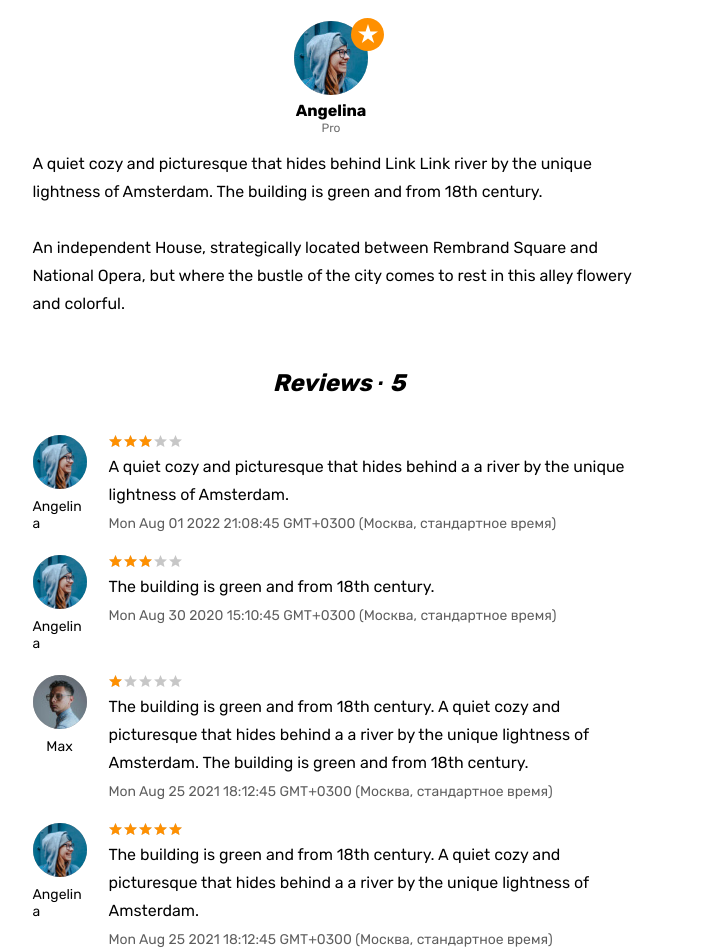
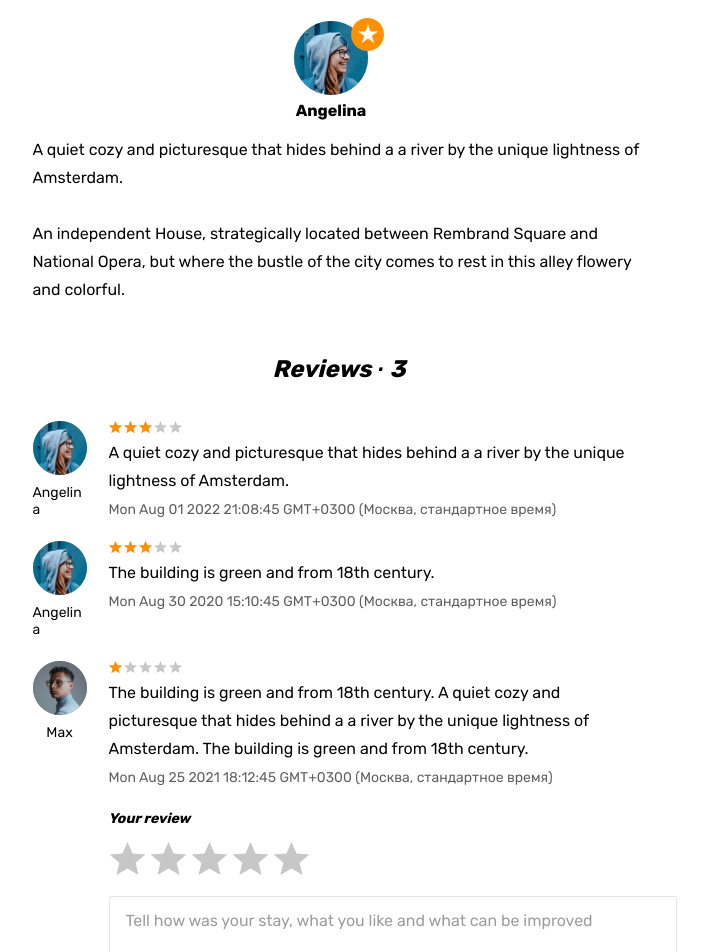
Before and after one commit to Ramitsan/877447-six-cities-10, a React (Create React App) app in the folder project/: page /offer/1 in a window 1280 px wide. Shown: the part 1100-2052 px from the top of the page, without its empty margins (301-1009 px from the left). Built offline with nearby package versions, Linux system fonts and the light colour scheme.

Commit message:
Передает данные конкретного оффера на страницу room

```diff
--- /dev/null
+++ b/project/src/components/images-gallery/images-gallery.tsx
@@ -0,0 +1,35 @@
+import { useParams } from 'react-router-dom';
+import { offers } from '../../mocks/offers';
+
+type ImageItemProps = {
+  src: string,
+  alt: string
+}
+
+function ImageItem({ src, alt }: ImageItemProps): JSX.Element {
+  return (
+    <div className="property__image-wrapper">
+      <img className="property__image" src={src} alt={alt} />
+    </div>
+  );
+}
+
+export default function ImagesGallery(): JSX.Element {
+  const MAX_IMAGES_COUNT = 6;
+  const { id } = useParams();
+  const offer = offers.filter((item) => item.id === Number(id))[0];
+  const { images, type } = offer;
+  const photos = images.slice(0, MAX_IMAGES_COUNT);
+
+  return (
+    <div className="property__gallery">
+      {photos.map((src) => (
+        <ImageItem
+          key={src}
+          src={src}
+          alt={type}
+        />
+      ))}
+    </div>
+  );
+}
--- a/project/src/components/review/review.tsx
+++ b/project/src/components/review/review.tsx
@@ -6,18 +6,20 @@ type ReviewProps = {
 }
 
 export default function Review({ comment }: ReviewProps): JSX.Element {
+  const {user, rating, commentText, date} = comment;
+  const {avatarUrl, name} = user;
   return (
     <li className="reviews__item">
       <div className="reviews__user user">
         <div className="reviews__avatar-wrapper user__avatar-wrapper">
-          <img className="reviews__avatar user__avatar" src={comment.user.avatarUrl} width="54" height="54" alt="Reviews avatar" />
+          <img className="reviews__avatar user__avatar" src={avatarUrl} width="54" height="54" alt="Reviews avatar" />
         </div>
-        <span className="reviews__user-name">{comment.user.name}</span>
+        <span className="reviews__user-name">{name}</span>
       </div>
       <div className="reviews__info">
-        <RaitingStars rating={comment.rating} />
-        <p className="reviews__text">{comment.commentText}</p>
-        <time className="reviews__time" dateTime="2019-04-24">{comment.date}</time>
+        <RaitingStars rating={rating} />
+        <p className="reviews__text">{commentText}</p>
+        <time className="reviews__time" dateTime="2019-04-24">{date}</time>
       </div>
     </li>
   );
--- a/project/src/hooks/useMap.tsx
+++ b/project/src/hooks/useMap.tsx
@@ -32,7 +32,7 @@ export default function useMap(mapRef: MutableRefObject<HTMLElement | null>, cit
       //   instance.remove();
       // };
     }
-  }, [map, mapRef, city]);
+  }, [mapRef, city]);
 
   return map;
 }
--- a/project/src/mocks/offers.ts
+++ b/project/src/mocks/offers.ts
@@ -16,11 +16,21 @@ export const offers: OfferType[] = [
     host: {
       avatarUrl: 'img/avatar-angelina.jpg',
       id: 3,
-      isPro: true,
+      isPro: false,
       name: 'Angelina',
     },
     id: 1,
-    images: ['img/apartment-01.jpg'],
+    images: [
+      'img/room.jpg',
+      'img/apartment-01.jpg',
+      'img/apartment-02.jpg',
+      'img/apartment-03.jpg',
+      'img/studio-01.jpg',
+      'img/apartment-01.jpg',
+      'img/apartment-03.jpg',
+      'img/room.jpg',
+      'img/apartment-02.jpg',
+    ],
     isFavorite: true,
     isPremium: true,
     location: {
@@ -32,7 +42,7 @@ export const offers: OfferType[] = [
     previewImage: 'img/apartment-small-03.jpg',
     price: 120,
     rating: 2.1,
-    title: 'Beautiful & luxurious studio at great location',
+    title: 'Beautiful & luxurious apartment at great location',
     type: 'apartment'
   },
   {
@@ -54,7 +64,17 @@ export const offers: OfferType[] = [
       name: 'Max',
     },
     id: 2,
-    images: ['img/apartment-03.jpg', 'img/room.jpg'],
+    images: [
+      'img/room.jpg',
+      'img/apartment-01.jpg',
+      'img/room.jpg',
+      'img/apartment-03.jpg',
+      'img/studio-01.jpg',
+      'img/apartment-01.jpg',
+      'img/apartment-02.jpg',
+      'img/apartment-03.jpg',
+      'img/apartment-02.jpg',
+    ],
     isFavorite: true,
     isPremium: true,
     location: {
@@ -88,7 +108,17 @@ export const offers: OfferType[] = [
       name: 'Anna',
     },
     id: 3,
-    images: ['img/apartment-02.jpg', 'img/room.jpg'],
+    images: [
+      'img/apartment-02.jpg',
+      'img/apartment-03.jpg',
+      'img/room.jpg',
+      'img/apartment-01.jpg',
+      'img/room.jpg',
+      'img/apartment-01.jpg',
+      'img/apartment-03.jpg',
+      'img/studio-01.jpg',
+      'img/apartment-02.jpg',
+    ],
     isFavorite: true,
     isPremium: false,
     location: {
@@ -122,7 +152,17 @@ export const offers: OfferType[] = [
       name: 'Max',
     },
     id: 4,
-    images: ['img/apartment-01.jpg', 'img/apartment-03.jpg'],
+    images: [
+      'img/apartment-02.jpg',
+      'img/apartment-01.jpg',
+      'img/studio-01.jpg',
+      'img/room.jpg',
+      'img/apartment-03.jpg',
+      'img/apartment-01.jpg',
+      'img/room.jpg',
+      'img/apartment-03.jpg',
+      'img/apartment-02.jpg',
+    ],
     isFavorite: false,
     isPremium: true,
     location: {
@@ -156,7 +196,17 @@ export const offers: OfferType[] = [
       name: 'Max',
     },
     id: 4,
-    images: ['img/apartment-01.jpg', 'img/apartment-03.jpg'],
+    images: [
+      'img/apartment-02.jpg',
+      'img/apartment-01.jpg',
+      'img/apartment-03.jpg',
+      'img/studio-01.jpg',
+      'img/room.jpg',
+      'img/apartment-01.jpg',
+      'img/room.jpg',
+      'img/apartment-03.jpg',
+      'img/apartment-02.jpg',
+    ],
     isFavorite: false,
     isPremium: true,
     location: {
@@ -166,8 +216,8 @@ export const offers: OfferType[] = [
     },
     maxAdults: 5,
     previewImage: 'img/apartment-small-04.jpg',
-    price: 130,
-    rating: 4.9,
+    price: 180,
+    rating: 3.9,
     title: 'Beautiful & luxurious house at great location',
     type: 'house'
   },
--- a/project/src/pages/room-page/room-page.tsx
+++ b/project/src/pages/room-page/room-page.tsx
@@ -1,14 +1,24 @@
-import {Link, /*useParams*/} from 'react-router-dom';
+import { Link, useParams } from 'react-router-dom';
 import Logo from '../../components/logo/logo';
 import ReviewsSection from '../../components/reviews-section/reviews-section';
 import { CommentType } from '../../types/commentType';
+import { offers } from '../../mocks/offers';
+import ImagesGallery from '../../components/images-gallery/images-gallery';
 
 type RoomPageProps = {
   comments: CommentType[];
 }
 
-export default function RoomPage({comments} : RoomPageProps): JSX.Element {
-  // const {id} = useParams();
+export default function RoomPage({ comments }: RoomPageProps): JSX.Element {
+  const { id } = useParams();
+
+  const offer = offers.filter((item) => item.id === Number(id))[0];
+  const {bedrooms, description, host, maxAdults, price, rating, title, type} = offer;
+  const {avatarUrl, isPro, name} = host;
+
+  const commentsToOffer = comments.filter((comment) => comment.idOffer === Number(id));
+  const userStatus = isPro ? 'Pro' : '';
+
   return (
     <div className="page">
       <header className="header">
@@ -41,26 +51,7 @@ export default function RoomPage({comments} : RoomPageProps): JSX.Element {
       <main className="page__main page__main--property">
         <section className="property">
           <div className="property__gallery-container container">
-            <div className="property__gallery">
-              <div className="property__image-wrapper">
-                <img className="property__image" src="img/room.jpg" alt="Photo studio" />
-              </div>
-              <div className="property__image-wrapper">
-                <img className="property__image" src="img/apartment-01.jpg" alt="Photo studio" />
-              </div>
-              <div className="property__image-wrapper">
-                <img className="property__image" src="img/apartment-02.jpg" alt="Photo studio" />
-              </div>
-              <div className="property__image-wrapper">
-                <img className="property__image" src="img/apartment-03.jpg" alt="Photo studio" />
-              </div>
-              <div className="property__image-wrapper">
-                <img className="property__image" src="img/studio-01.jpg" alt="Photo studio" />
-              </div>
-              <div className="property__image-wrapper">
-                <img className="property__image" src="img/apartment-01.jpg" alt="Photo studio" />
-              </div>
-            </div>
+            <ImagesGallery />
           </div>
           <div className="property__container container">
             <div className="property__wrapper">
@@ -69,7 +60,7 @@ export default function RoomPage({comments} : RoomPageProps): JSX.Element {
               </div>
               <div className="property__name-wrapper">
                 <h1 className="property__name">
-                  Beautiful &amp; luxurious studio at great location
+                  {title}
                 </h1>
                 <button className="property__bookmark-button button" type="button">
                   <svg className="property__bookmark-icon" width="31" height="33">
@@ -83,21 +74,21 @@ export default function RoomPage({comments} : RoomPageProps): JSX.Element {
                   <span style={{ width: '80%' }}></span>
                   <span className="visually-hidden">Rating</span>
                 </div>
-                <span className="property__rating-value rating__value">4.8</span>
+                <span className="property__rating-value rating__value">{rating}</span>
               </div>
               <ul className="property__features">
                 <li className="property__feature property__feature--entire">
-                  Apartment
+                  {type}
                 </li>
                 <li className="property__feature property__feature--bedrooms">
-                  3 Bedrooms
+                  {bedrooms} Bedrooms
                 </li>
                 <li className="property__feature property__feature--adults">
-                  Max 4 adults
+                  Max {maxAdults} adults
                 </li>
               </ul>
               <div className="property__price">
-                <b className="property__price-value">&euro;120</b>
+                <b className="property__price-value">&euro;{price}</b>
                 <span className="property__price-text">&nbsp;night</span>
               </div>
               <div className="property__inside">
@@ -139,25 +130,25 @@ export default function RoomPage({comments} : RoomPageProps): JSX.Element {
                 <h2 className="property__host-title">Meet the host</h2>
                 <div className="property__host-user user">
                   <div className="property__avatar-wrapper property__avatar-wrapper--pro user__avatar-wrapper">
-                    <img className="property__avatar user__avatar" src="img/avatar-angelina.jpg" width="74" height="74" alt="Host avatar" />
+                    <img className="property__avatar user__avatar" src={avatarUrl} width="74" height="74" alt="Host avatar" />
                   </div>
                   <span className="property__user-name">
-                    Angelina
+                    {name}
                   </span>
                   <span className="property__user-status">
-                    Pro
+                    {userStatus}
                   </span>
                 </div>
                 <div className="property__description">
                   <p className="property__text">
-                    A quiet cozy and picturesque that hides behind Link Link river by the unique lightness of Amsterdam. The building is green and from 18th century.
+                    {description}
                   </p>
                   <p className="property__text">
                     An independent House, strategically located between Rembrand Square and National Opera, but where the bustle of the city comes to rest in this alley flowery and colorful.
                   </p>
                 </div>
               </div>
-              <ReviewsSection comments={comments} />
+              <ReviewsSection comments={commentsToOffer} />
             </div>
           </div>
           <section className="property__map map"></section>
```
